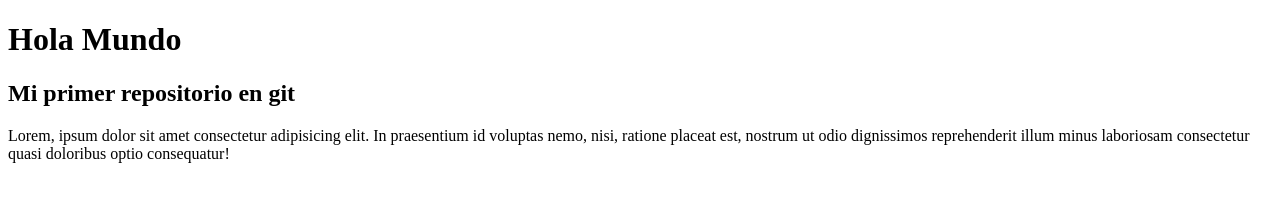
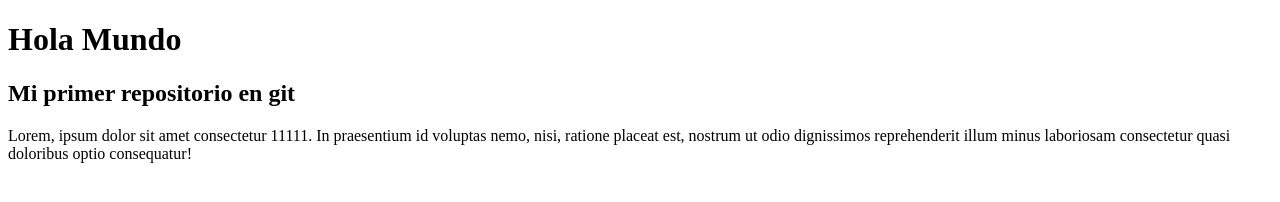
Before and after one commit to gmiranda3001/Hola_mundo, a plain HTML site: page index.html in a window 1280 px wide. Drawn offline with Linux system fonts and the light colour scheme.

Commit message:
Cambios parrafo 111

```diff
--- a/index.html
+++ b/index.html
@@ -9,6 +9,6 @@
 <body>
     <h1>Hola Mundo</h1>
     <h2>Mi primer repositorio en git</h2>
-    <p>Lorem, ipsum dolor sit amet consectetur adipisicing elit. In praesentium id voluptas nemo, nisi, ratione placeat est, nostrum ut odio dignissimos reprehenderit illum minus laboriosam consectetur quasi doloribus optio consequatur!</p>
+    <p>Lorem, ipsum dolor sit amet consectetur 11111. In praesentium id voluptas nemo, nisi, ratione placeat est, nostrum ut odio dignissimos reprehenderit illum minus laboriosam consectetur quasi doloribus optio consequatur!</p>
 </body>
 </html>
```
